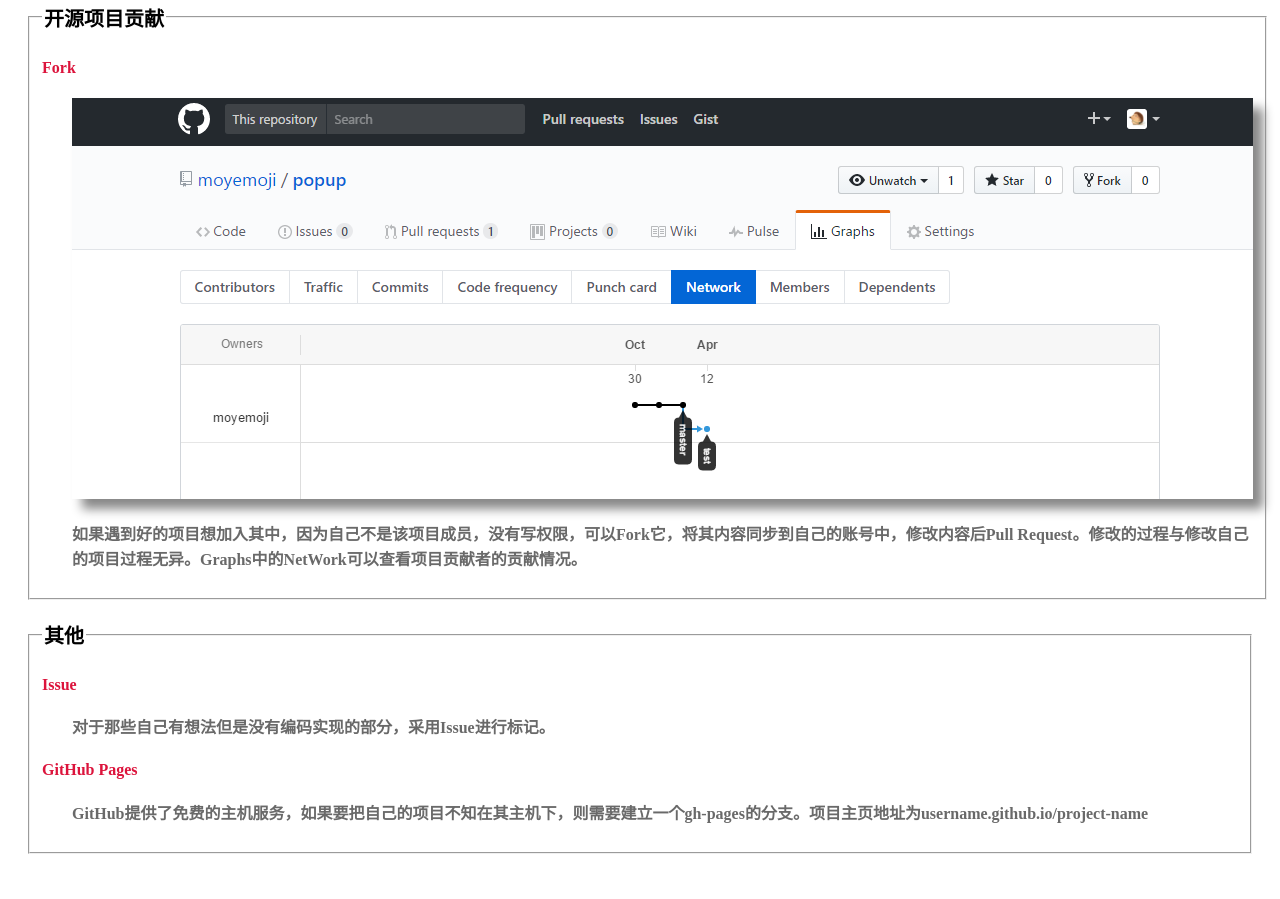
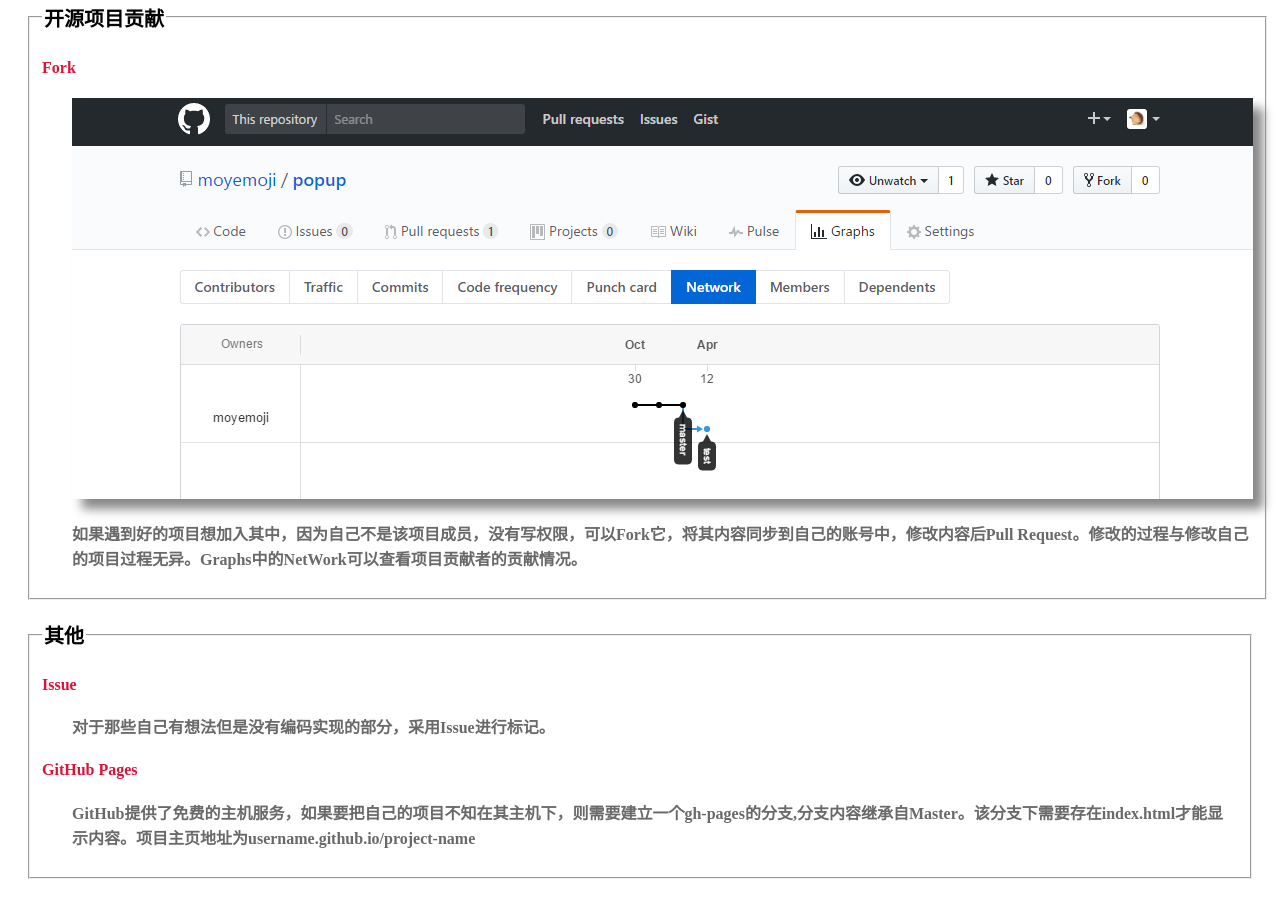
Before and after one commit to moyemoji/GitHub-Guide, a plain HTML site: page GitHub-Guide.html in a window 1280 px wide. Shown: the part 4541-5440 px from the top of the page. Before the commit the page ends 5415 px from the top, so only its background shows below. Drawn offline with Linux system fonts and the light colour scheme.

Commit message:
修改GitHub Pages内容
GitHub Pages需要有index.html文件

```diff
--- a/GitHub-Guide.html
+++ b/GitHub-Guide.html
@@ -158,7 +158,7 @@
         </div>
         <h4 id="12">GitHub Pages</h4>
         <div class="content">
-            <P>GitHub提供了免费的主机服务，如果要把自己的项目不知在其主机下，则需要建立一个gh-pages的分支。项目主页地址为username.github.io/project-name</P>
+            <P>GitHub提供了免费的主机服务，如果要把自己的项目不知在其主机下，则需要建立一个gh-pages的分支,分支内容继承自Master。该分支下需要存在index.html才能显示内容。项目主页地址为username.github.io/project-name</P>
         </div>
     </fieldset>
 </body>
```
